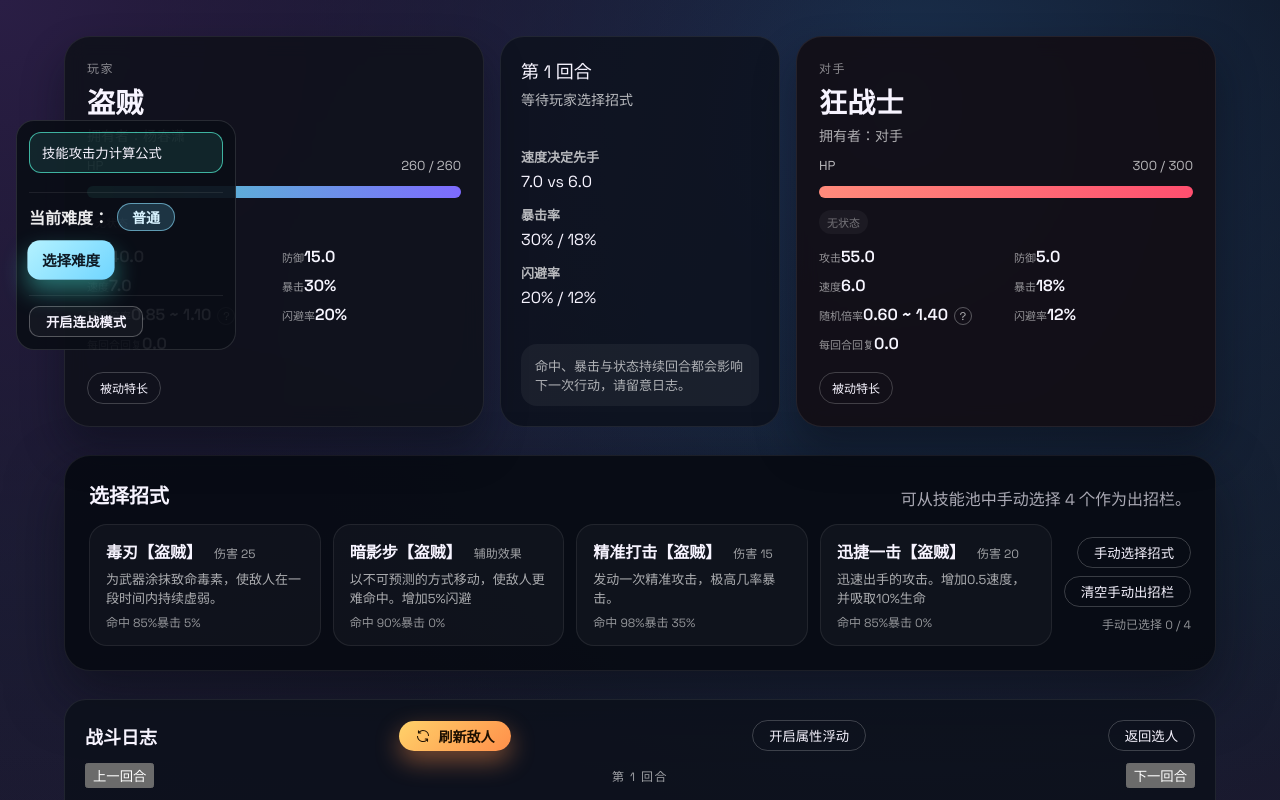
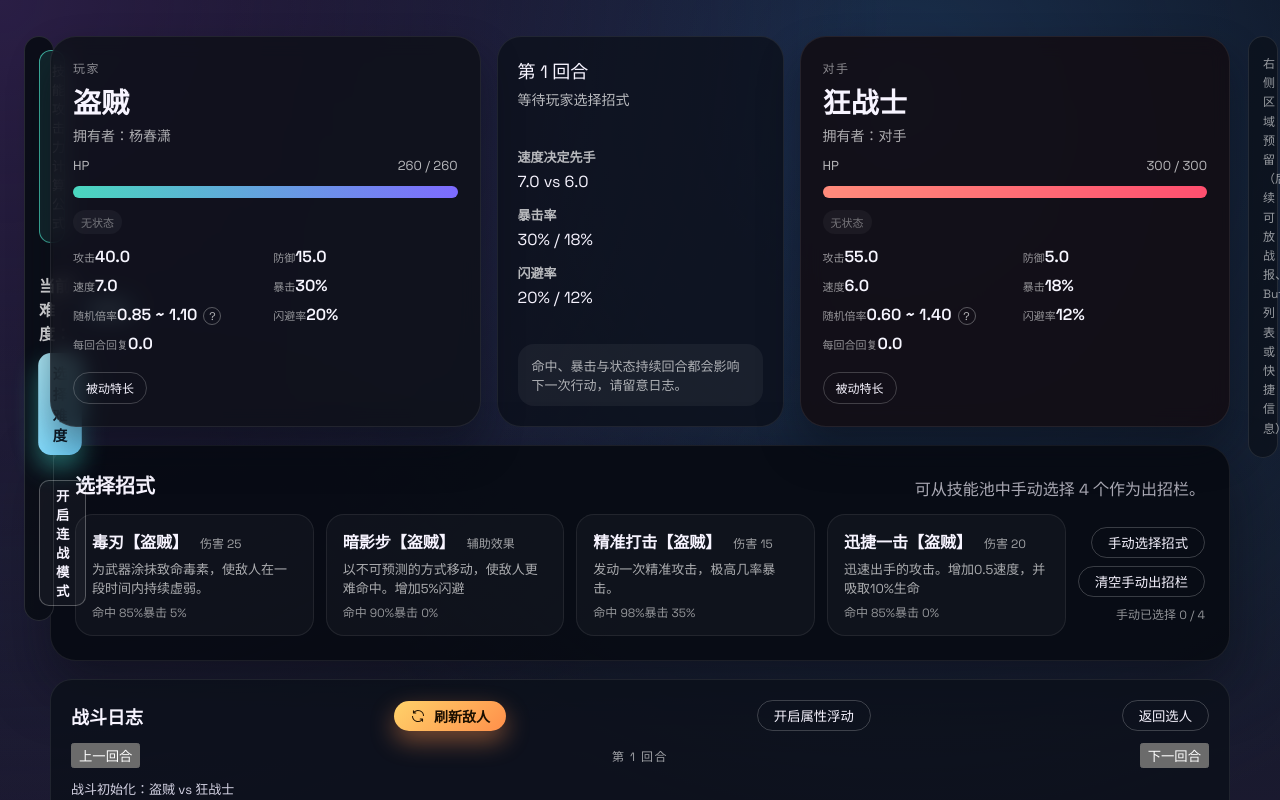
Before and after one commit to ycxisreal/cxBattle, a Vue app: page / in a window 1280 px wide. Both pictures are taken after a click on the button "关闭属性浮动". Shown: the top 800 px of the page. Built offline with nearby package versions, Linux system fonts and the light colour scheme.

Commit message:
refactor(App): 重构页面布局为Grid系统

```diff
--- a/src/App.vue
+++ b/src/App.vue
@@ -186,7 +186,8 @@ const closeDifficultyModal = () => {
 
 <template>
   <div class="app">
-    <header v-if="state.phase === 'select'" class="hero">
+    <div v-if="state.phase === 'select'" class="select-layout">
+      <header class="hero">
         <div>
           <p class="kicker">Turn-based Combo Game</p>
           <h1>cxBattle</h1>
@@ -200,7 +201,7 @@ const closeDifficultyModal = () => {
         </div>
       </header>
 
-    <section v-if="state.phase === 'select'" class="select">
+      <section class="select">
         <div class="select-panel">
           <div class="select-head">
             <h3>选择你的角色</h3>
@@ -272,9 +273,12 @@ const closeDifficultyModal = () => {
         </aside>
       </section>
 
-    <CustomDataPanel v-if="state.phase === 'select'" />
+      <CustomDataPanel />
+    </div>
 
-    <aside v-if="state.phase === 'battle'" class="battle-sidebar">
+    <section v-if="state.phase === 'battle'" class="battle-layout">
+      <aside class="battle-side battle-side-left">
+        <div class="battle-sidebar">
           <div class="sidebar-tabs">
             <button
               v-for="tab in sidebarTabs"
@@ -307,9 +311,11 @@ const closeDifficultyModal = () => {
             </button>
             <p v-if="state.chainMode" class="enemy-index-text">当前第 {{ state.enemyIndex }} 个敌人</p>
           </div>
+        </div>
       </aside>
 
-    <section v-if="state.phase === 'battle'" class="arena">
+      <div class="battle-main">
+        <section class="arena">
           <UnitCard
             title="玩家"
             :unit="state.player"
@@ -367,6 +373,99 @@ const closeDifficultyModal = () => {
             :status="state.effects.enemyStatus"
             :strengths="strengths"
           />
+        </section>
+
+        <section class="skills">
+          <header>
+            <h3>选择招式</h3>
+            <p>可从技能池中手动选择 4 个作为出招栏。</p>
+          </header>
+          <div class="skill-bar">
+            <div class="skill-list compact">
+              <SkillCard
+                v-for="skill in visibleSkills"
+                :key="skill.id"
+                :skill="skill"
+                :disabled="state.over || state.busy"
+                @click="chooseSkill(skill.id)"
+              />
+            </div>
+            <div class="slot-actions">
+              <button class="ghost" type="button" @click="toggleSkillPool">
+                {{ showSkillPool ? "收起技能池" : "手动选择招式" }}
+              </button>
+              <button class="ghost" type="button" @click="clearSkillSlots">
+                清空手动出招栏
+              </button>
+              <p class="page-indicator">
+                手动已选择 {{ selectedSkillIds.length }} / 4
+              </p>
+            </div>
+          </div>
+          <div v-if="showSkillPool" class="skill-pool">
+            <button
+              v-for="skill in playerSkills"
+              :key="skill.id"
+              class="pool-item"
+              :class="{ selected: isSkillSelected(skill.id) }"
+              type="button"
+              @click="toggleSkillSlot(skill.id)"
+            >
+              <span>{{ skill.name }}</span>
+              <small>伤害 {{ skill.power ?? 0 }}</small>
+              <div class="pool-tooltip">
+                <p><strong>{{ skill.name }}</strong></p>
+                <p>效果：{{ skill.des || "无" }}</p>
+                <p>命中：{{ (skill.accuracy * 100).toFixed(0) }}%</p>
+                <p>暴击：{{ (skill.criticalRate * 100).toFixed(0) }}%</p>
+                <p v-if="skill.suckBloodRate">
+                  吸血：{{ (skill.suckBloodRate * 100).toFixed(0) }}%
+                </p>
+                <p v-if="skill.putStatus?.length">
+                  附加状态：{{ skill.putStatus.map((s) => s.name).join("，") }}
+                </p>
+                <p v-if="skill.changeValue?.length">
+                  属性变化：{{ skill.changeValue.map((c) => c.name).join("，") }}
+                </p>
+              </div>
+            </button>
+          </div>
+          <button
+            v-if="state.player?.stopRound > 0 && !state.over"
+            class="ghost skip"
+            type="button"
+            :disabled="state.busy"
+            @click="skipRound"
+          >
+            跳过回合
+          </button>
+          <p v-if="state.player?.stopRound > 0" class="hint">
+            玩家当前被停止行动，回合结束后自动恢复。
+          </p>
+          <p v-if="state.over" class="hint">战斗结束，可点击重置再次战斗。</p>
+        </section>
+
+        <BattleLog :entries="state.log">
+          <template #actions>
+            <button class="ghost reset-enemy-btn" type="button" @click="handleResetBattle">
+              <el-icon><Refresh /></el-icon>
+              <span>刷新敌人</span>
+            </button>
+            <button class="ghost" type="button" @click="toggleRandomize">
+              {{ state.randomize ? "关闭属性浮动" : "开启属性浮动" }}
+            </button>
+            <button class="ghost" type="button" @click="handleBackToSelect">
+              返回选人
+            </button>
+          </template>
+        </BattleLog>
+      </div>
+
+      <aside class="battle-side battle-side-right" aria-hidden="true">
+        <div class="side-placeholder">
+          <p>右侧区域预留（后续可放战报、Buff列表或快捷信息）</p>
+        </div>
+      </aside>
     </section>
 
     <div
@@ -484,98 +583,23 @@ const closeDifficultyModal = () => {
       </div>
     </div>
 
-    <section v-if="state.phase === 'battle'" class="skills">
-      <header>
-        <h3>选择招式</h3>
-        <p>可从技能池中手动选择 4 个作为出招栏。</p>
-      </header>
-      <div class="skill-bar">
-        <div class="skill-list compact">
-          <SkillCard
-            v-for="skill in visibleSkills"
-            :key="skill.id"
-            :skill="skill"
-            :disabled="state.over || state.busy"
-            @click="chooseSkill(skill.id)"
-          />
-        </div>
-        <div class="slot-actions">
-          <button class="ghost" type="button" @click="toggleSkillPool">
-            {{ showSkillPool ? "收起技能池" : "手动选择招式" }}
-          </button>
-          <button class="ghost" type="button" @click="clearSkillSlots">
-            清空手动出招栏
-          </button>
-          <p class="page-indicator">
-            手动已选择 {{ selectedSkillIds.length }} / 4
-          </p>
-        </div>
-      </div>
-      <div v-if="showSkillPool" class="skill-pool">
-        <button
-          v-for="skill in playerSkills"
-          :key="skill.id"
-          class="pool-item"
-          :class="{ selected: isSkillSelected(skill.id) }"
-          type="button"
-          @click="toggleSkillSlot(skill.id)"
-        >
-          <span>{{ skill.name }}</span>
-          <small>伤害 {{ skill.power ?? 0 }}</small>
-          <div class="pool-tooltip">
-            <p><strong>{{ skill.name }}</strong></p>
-            <p>效果：{{ skill.des || "无" }}</p>
-            <p>命中：{{ (skill.accuracy * 100).toFixed(0) }}%</p>
-            <p>暴击：{{ (skill.criticalRate * 100).toFixed(0) }}%</p>
-            <p v-if="skill.suckBloodRate">
-              吸血：{{ (skill.suckBloodRate * 100).toFixed(0) }}%
-            </p>
-            <p v-if="skill.putStatus?.length">
-              附加状态：{{ skill.putStatus.map((s) => s.name).join("，") }}
-            </p>
-            <p v-if="skill.changeValue?.length">
-              属性变化：{{ skill.changeValue.map((c) => c.name).join("，") }}
-            </p>
-          </div>
-        </button>
-      </div>
-      <button
-        v-if="state.player?.stopRound > 0 && !state.over"
-        class="ghost skip"
-        type="button"
-        :disabled="state.busy"
-        @click="skipRound"
-      >
-        跳过回合
-      </button>
-      <p v-if="state.player?.stopRound > 0" class="hint">
-        玩家当前被停止行动，回合结束后自动恢复。
-      </p>
-      <p v-if="state.over" class="hint">战斗结束，可点击重置再次战斗。</p>
-    </section>
-
-    <BattleLog v-if="state.phase === 'battle'" :entries="state.log">
-      <template #actions>
-        <button class="ghost reset-enemy-btn" type="button" @click="handleResetBattle">
-          <el-icon><Refresh /></el-icon>
-          <span>刷新敌人</span>
-        </button>
-        <button class="ghost" type="button" @click="toggleRandomize">
-          {{ state.randomize ? "关闭属性浮动" : "开启属性浮动" }}
-        </button>
-        <button class="ghost" type="button" @click="handleBackToSelect">
-          返回选人
-        </button>
-      </template>
-    </BattleLog>
   </div>
 </template>
 
 <style scoped>
 .app {
-  max-width: 1200px;
+  --center-column-width: 1180px;
+  max-width: 100vw;
   margin: 0 auto;
   padding: 36px 24px 48px;
+  display: flex;
+  flex-direction: column;
+  gap: 28px;
+}
+
+.select-layout {
+  width: min(100%, var(--center-column-width));
+  margin: 0 auto;
   display: flex;
   flex-direction: column;
   gap: 28px;
@@ -644,25 +668,59 @@ h1 {
   font-weight: 600;
 }
 
+.battle-layout {
+  display: grid;
+  grid-template-columns: minmax(0, 1fr) minmax(0, var(--center-column-width)) minmax(0, 1fr);
+  gap: 18px;
+  align-items: start;
+}
+
+.battle-main {
+  display: flex;
+  flex-direction: column;
+  gap: 18px;
+  min-width: 0;
+}
+
+.battle-side {
+  min-height: 100%;
+}
+
+.battle-side-left,
+.battle-side-right {
+  position: sticky;
+  top: 20px;
+}
+
 .arena {
   display: grid;
-  grid-template-columns: minmax(0, 1fr) minmax(240px, 280px) minmax(0, 1fr);
+  grid-template-columns: minmax(0, 3fr) minmax(240px, 2fr) minmax(0, 3fr);
   gap: 16px;
 }
 
 .battle-sidebar {
-  position: fixed;
-  left: 16px;
-  top: 120px;
-  width: 220px;
   border-radius: 18px;
-  padding: 12px;
+  padding: 14px;
   background: rgba(10, 14, 22, 0.92);
   border: 1px solid rgba(255, 255, 255, 0.12);
   display: flex;
   flex-direction: column;
   gap: 14px;
-  z-index: 12;
+}
+
+.side-placeholder {
+  min-height: 100%;
+  border-radius: 18px;
+  padding: 18px 14px;
+  background: rgba(10, 14, 22, 0.65);
+  border: 1px solid rgba(255, 255, 255, 0.1);
+}
+
+.side-placeholder p {
+  margin: 0;
+  font-size: 12px;
+  color: rgba(255, 255, 255, 0.58);
+  line-height: 1.6;
 }
 
 .sidebar-tabs {
@@ -1250,17 +1308,29 @@ h1 {
 }
 
 @media (max-width: 1024px) {
+  .battle-layout {
+    grid-template-columns: 1fr;
+  }
+
+  .battle-main {
+    order: 2;
+  }
+
+  .battle-side-left,
+  .battle-side-right {
+    position: static;
+  }
+
+  .battle-side-right {
+    display: none;
+  }
+
   .arena {
     grid-template-columns: 1fr;
   }
 
   .center-panel {
     order: 2;
-  }
-
-  .battle-sidebar {
-    position: static;
-    width: auto;
   }
 
   .select {
```
Also changed, not shown: 2 other files (tests, documents, lock files or other folders). Lines whose indentation alone changed are shown as unchanged.
